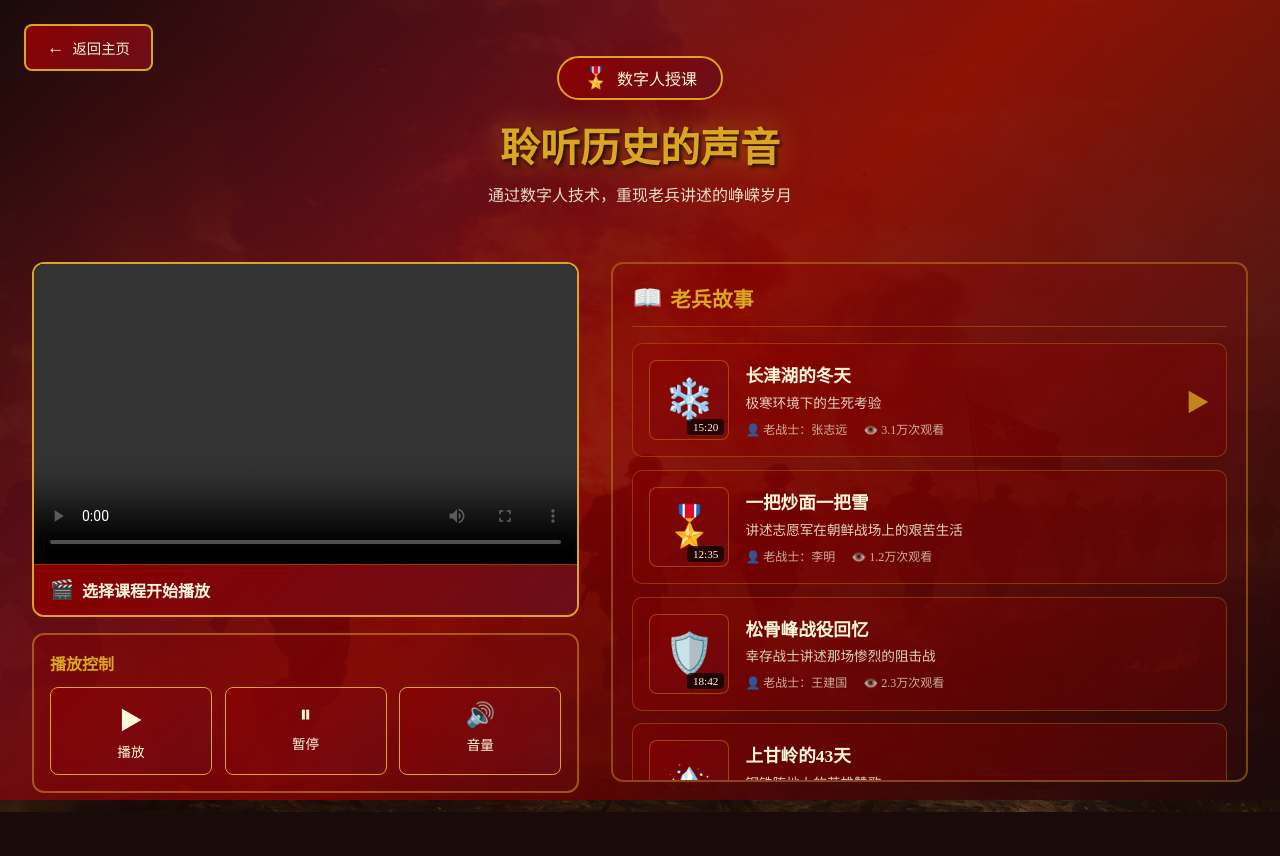
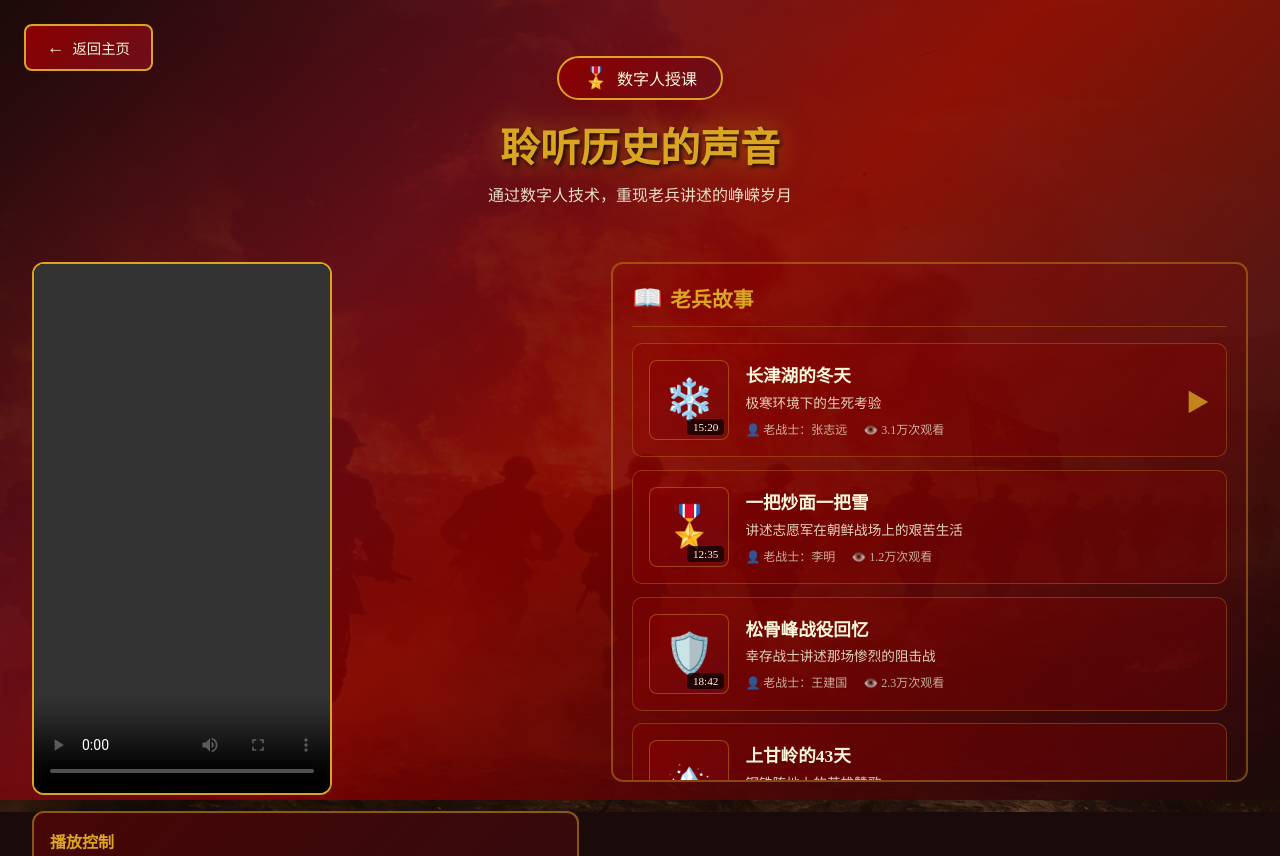
Before and after one commit to Alai1992/degitalman, a website: page public/digital-lecture.html in a window 1280 px wide. Shown: the top 856 px of the page. Drawn offline with Linux system fonts and the light colour scheme; a web font is replaced by a local one.

Commit message:
feat: 调整视频播放器适应720x1280分辨率

```diff
--- a/public/digital-lecture.css
+++ b/public/digital-lecture.css
@@ -182,13 +182,15 @@ body {
   border: 2px solid var(--gold);
   border-radius: 12px;
   overflow: hidden;
+  /* 适配视频分辨率 720x1280 (9:16 竖屏) */
+  width: 300px;
+  aspect-ratio: 9 / 16;
+  max-height: 75vh;
 }
 
 .video-player {
   width: 100%;
-  height: auto;
-  min-height: 300px;
-  max-height: 70vh;
+  height: 100%;
   object-fit: contain;
   background: #000;
   display: block;
```
